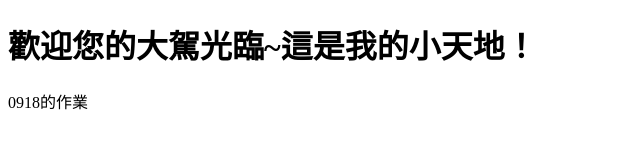
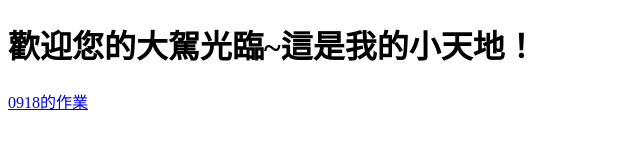
Before and after one commit to HeSheng-LIN/Harmony, a plain HTML site: page index.html in a window 1280 px wide. Shown: the whole page, without its empty margins (0-640 px from the left). Drawn offline with Linux system fonts and the light colour scheme.

Commit message:
Update index.html

```diff
--- a/index.html
+++ b/index.html
@@ -5,6 +5,6 @@
 </head>
 <body>
     <h1>歡迎您的大駕光臨~這是我的小天地！</h1>
-    <a herf="/0918.html" target="_blank">0918的作業</a>
+    <a href="/0918.html" target="_blank">0918的作業</a>
 </body>
 </html>
```
